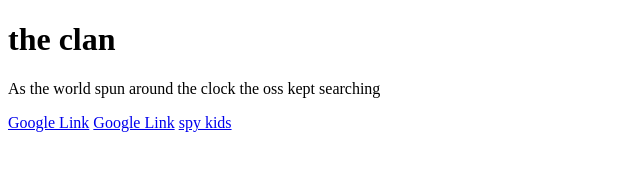
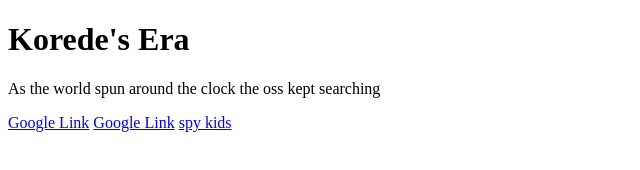
Before and after one commit to Thecopperkey/Thecopperkey.github.io, a plain HTML site: page index.html in a window 1280 px wide. Shown: the whole page, without its empty margins (0-640 px from the left). Drawn offline with Linux system fonts and the light colour scheme.

Commit message:
change heading

```diff
--- a/index.html
+++ b/index.html
@@ -5,7 +5,7 @@
 </head>
 <body>
     <script src="test.js"></script>
-<h1> the clan </h1>
+<h1>Korede's Era</h1>
 <p> As the  world spun around the clock the oss kept searching</p>
 <a href="http://google.com">Google Link</a> <!-- opens on same page -->
 <a href="http://google.com" target="_blank">Google Link</a> <!-- opens on new page -->
```
